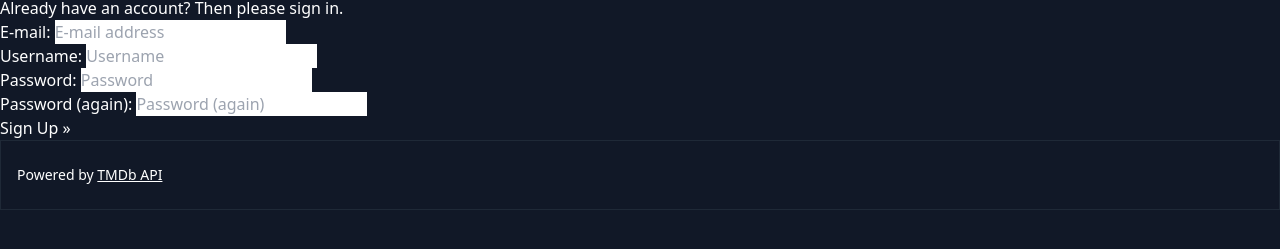
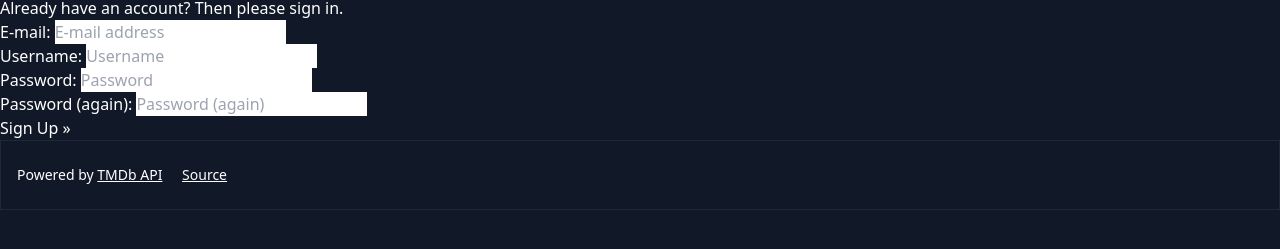
Before and after one commit to danjac/movieapp, a Django app: page /account/signup/ in a window 1280 px wide. Shown: the part 109-358 px from the top of the page. Run offline with Django 3.2, Linux system fonts and the light colour scheme; tables that the repository leaves empty hold one stand-in row (values such as "Sample post"); style sheets or scripts are compiled from the project's sources; parts of the project's set-up code (start-up, migrations or seed data) failed here and were passed over.

Commit message:
Add source

```diff
--- a/templates/base.html
+++ b/templates/base.html
@@ -61,7 +61,9 @@
   <footer class="border border-t border-gray-800">
     <div class="container mx-auto text-sm px-4 py-6">
       Powered by <a href="https://www.themoviedb.org/documentation/api"
-         class="underline hover:text-gray-300">TMDb API</a>
+         class="underline hover:text-gray-300 mr-4">TMDb API</a>
+      <a class="underline hover:text-gray-300"
+         href="https://github.com/danjac/movieapp">Source</a>
     </div>
   </footer>
 </body>
```
